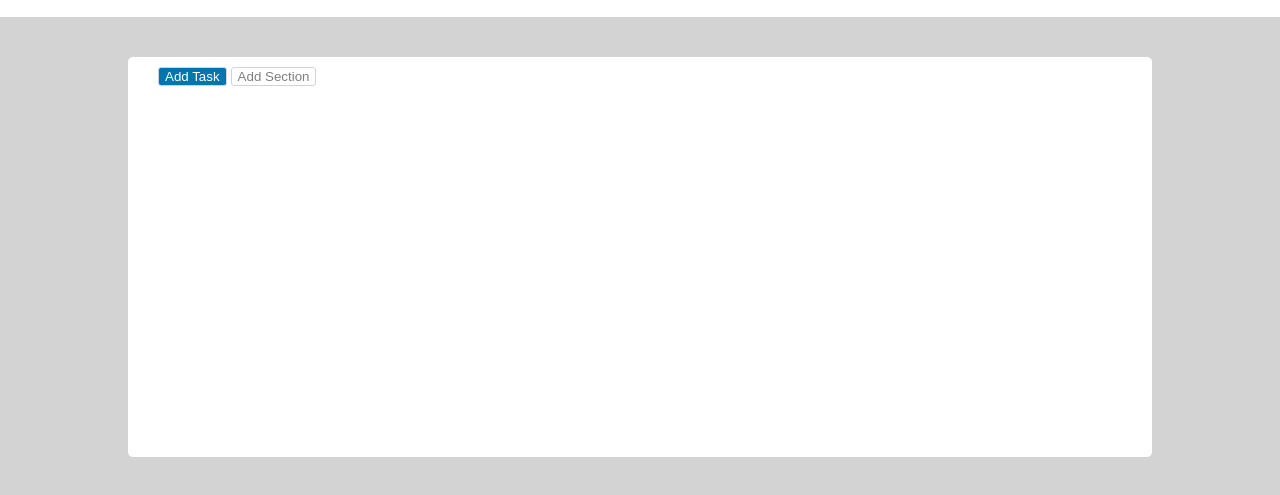
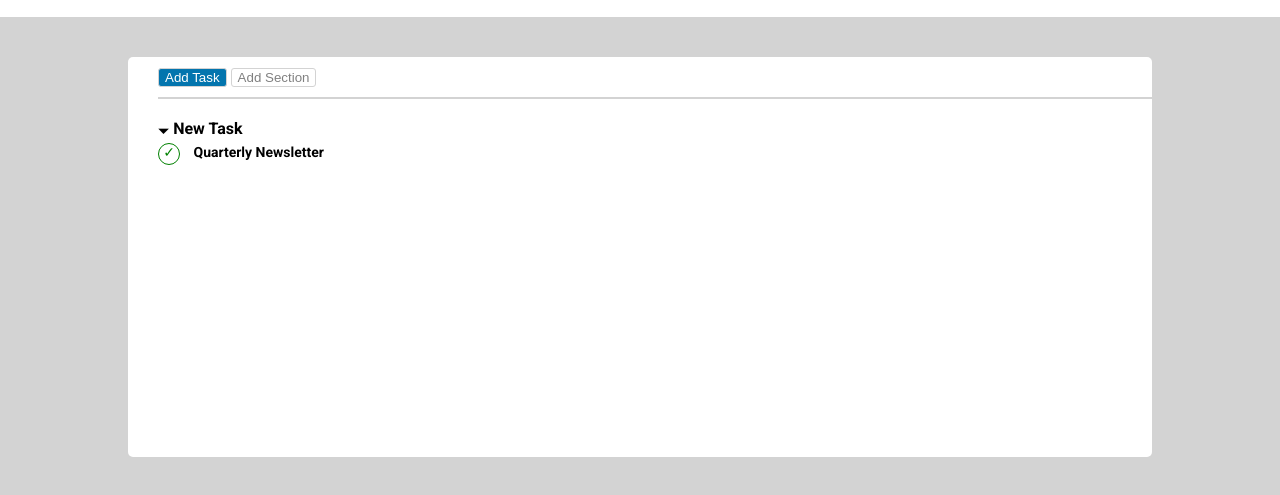
Before and after one commit to alessandrorumi/html-css-toboolist, a plain HTML site: page index.html in a window 1280 px wide. Shown: the part 83-578 px from the top of the page. Drawn offline with Linux system fonts and the light colour scheme.

Commit message:
"new task" e "aurterly newsletter" (+css)

```diff
--- a/css/style.css
+++ b/css/style.css
@@ -3,6 +3,7 @@ body {
   padding: 0;
   box-sizing: border-box;
   background-color: lightgray;
+  font-family: 'Roboto', sans-serif;
 }
 
 header {
@@ -47,3 +48,25 @@ main {
   background-color: white;
   border-radius: 3px;
 }
+
+.tasks {
+  border-top: 2px solid lightgray;
+  margin-top: 10px;
+  padding-top: 20px;
+}
+
+.description-task {
+  font-size: 14px;
+  margin-top: 5px;
+}
+
+.check-task {
+  color: green;
+  display: inline-block;
+  border: solid 1px green;
+  border-radius: 50%;
+  width: 20px;
+  height: 20px;
+  text-align: center;
+  margin-right: 10px;
+}
--- a/index.html
+++ b/index.html
@@ -37,20 +37,22 @@
           <input id="button-one" type="button" value="Add Task"/>
           <input id="button-two" type="button" value="Add Section"/>
 
-
         </section>
 
+    <!-- Tasks -->
 
-        <section>
+      <div class="tasks"></div>
 
-        </section>
+        <div class="task-one">
+
+          <div>&#128899; New Task</div>
+          <div class="description-task"><div class="check-task">&check;</div> Quarterly Newsletter</div>
+
+        </div>
 
 
-        <section>
+      </div>
 
-        </section>
-
-      </div>
     </main>
 
   </body>
```
